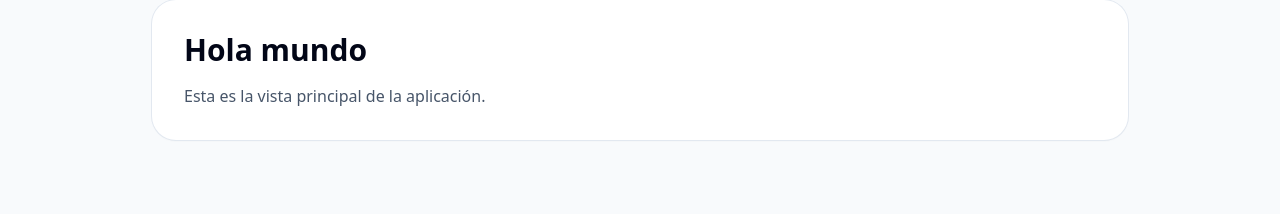
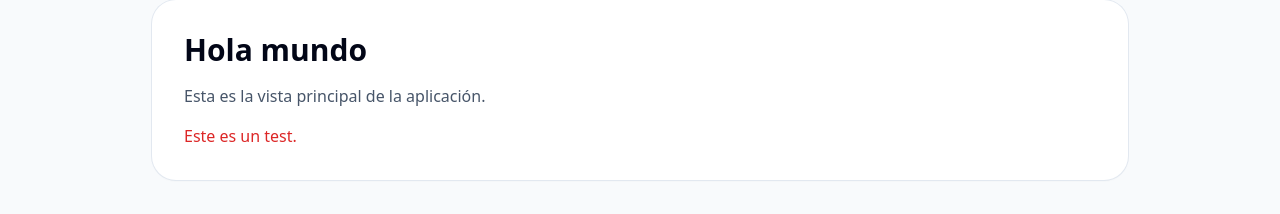
Before and after one commit to AdrielVK/tp-ci-cd, a React (Vite) app in the folder frontend/: page / in a window 1280 px wide. Shown: the part 101-315 px from the top of the page. Built offline with nearby package versions, Linux system fonts and the light colour scheme.

Commit message:
actualizacion de contenido de la home page

```diff
--- a/frontend/src/pages/Home.tsx
+++ b/frontend/src/pages/Home.tsx
@@ -3,6 +3,7 @@ export default function Home() {
     <section className="rounded-3xl bg-white p-8 shadow-sm ring-1 ring-slate-200">
       <h2 className="text-3xl font-semibold text-slate-950">Hola mundo</h2>
       <p className="mt-4 text-slate-600">Esta es la vista principal de la aplicación.</p>
+      <p className="mt-4 text-red-600">Este es un test.</p>
     </section>
   );
 }
```
